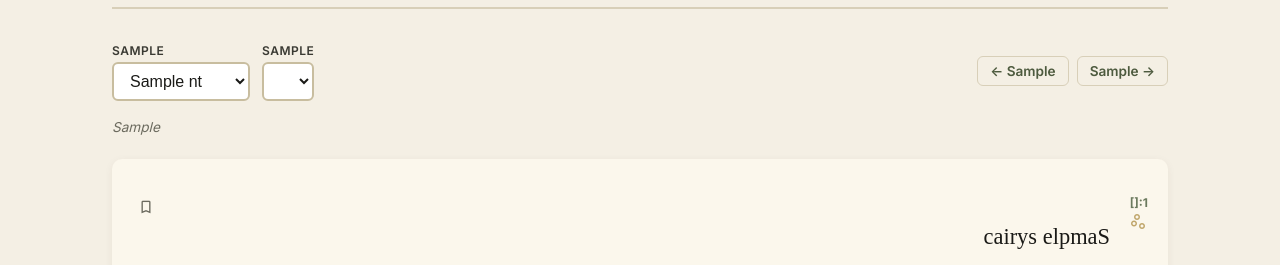
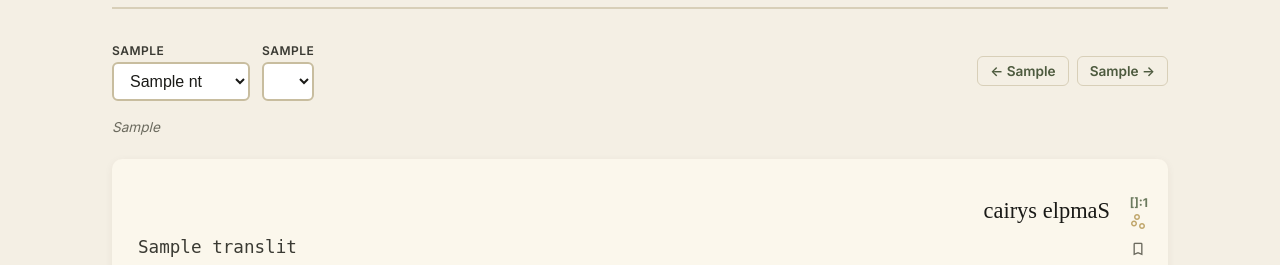
Before and after one commit to Jossifresben/peshitta, a Flask app: template peshitta_roots/templates/read.html in a window 1280 px wide. Shown: the part 212-477 px from the top of the page. Run offline with Flask 3, Linux system fonts and the light colour scheme; the template is opened without the code that fills it: most values are stand-ins (such as "Sample title", 1, 10 or a date in 2020); lists and menus that the app fills with data are empty.

Commit message:
fix(reader): stack bookmark below constellation icon in right rail
The per-verse bookmark button used to sit inline at the start of the
verse content (left side), out of visual rhythm with the verse number
and constellation icon already pinned to the right rail. Move it to
the same right rail and stack it below the constellation icon so all
three per-verse affordances live in one column.

- read.html: swap markup order so constellation link precedes bookmark
- style.css: scope a position:absolute override on .reader-verse > .bm-verse-btn
  (the bookmark button is reused on results-table rows where the inline
  default still applies)
- RTL: mirror to left rail with [dir="rtl"] override

```diff
--- a/peshitta_roots/static/style.css
+++ b/peshitta_roots/static/style.css
@@ -2481,19 +2481,22 @@ footer a:hover {
     opacity: 1;
 }
 
-/* === Bookmarks === */
+/* === Bookmarks ===
+   In the reader, .bm-verse-btn (the per-verse bookmark) sits in the
+   same right rail as .verse-num and .verse-constellation-link, stacked
+   below the constellation icon.
+*/
 .bm-verse-btn {
     background: none;
     border: none;
     cursor: pointer;
     color: var(--text-muted);
     padding: 0;
-    margin-right: 4px;
     vertical-align: middle;
     display: inline-flex;
     align-items: center;
+    justify-content: center;
     transition: color 0.15s;
-    position: relative;
     z-index: 2;
     min-width: 24px;
     min-height: 24px;
@@ -2502,6 +2505,20 @@ footer a:hover {
 .bm-verse-btn:hover, .bm-verse-btn.bookmarked { color: var(--accent); }
 .bm-verse-btn.bookmarked .material-symbols-outlined {
     font-variation-settings: 'FILL' 1;
+}
+
+/* Reader-specific: stack the bookmark button on the right rail under
+   the constellation icon. Other surfaces (results table, etc.) keep
+   the inline default above. */
+.reader-verse > .bm-verse-btn {
+    position: absolute;
+    right: -7px;
+    top: 58px;
+    margin: 0;
+}
+[dir="rtl"] .reader-verse > .bm-verse-btn {
+    right: auto;
+    left: -7px;
 }
 
 .bm-root-btn {
--- a/peshitta_roots/templates/read.html
+++ b/peshitta_roots/templates/read.html
@@ -58,11 +58,11 @@
             {% for v in verses %}
             <div class="reader-verse" id="verse-{{ v.number }}">
                 <span class="verse-num">{{ chapter }}:{{ v.number }}</span>
-                <button class="bm-verse-btn" data-ref="{{ v.reference }}" data-book="{{ book }}" data-chapter="{{ chapter }}" data-verse="{{ v.number }}" title="{{ t.bookmarks_toggle|default('Bookmark') }}"><span class="material-symbols-outlined">bookmark_border</span></button>
                 <a href="{{ url_for('constellation', book=book, chapter=chapter, v_start=v.number, v_end=v.number, lang=lang, script=script, trans=trans) }}"
                    class="verse-constellation-link" title="{{ t.read_constellation }}">
                     <span class="material-symbols-outlined">scatter_plot</span>
                 </a>
+                <button class="bm-verse-btn" data-ref="{{ v.reference }}" data-book="{{ book }}" data-chapter="{{ chapter }}" data-verse="{{ v.number }}" title="{{ t.bookmarks_toggle|default('Bookmark') }}"><span class="material-symbols-outlined">bookmark_border</span></button>
                 <div class="reader-line reader-syriac">
                     {% for w in v.words %}
                     <span class="rw{% if w.has_root %} clickable{% endif %}" {% if w.has_root %}data-form="{{ w.syriac }}" data-root="{{ w.root }}" data-root-translit="{{ w.root_translit }}" title="{{ w.root_translit }}"{% endif %}>{{ w.syriac }}</span>
```
